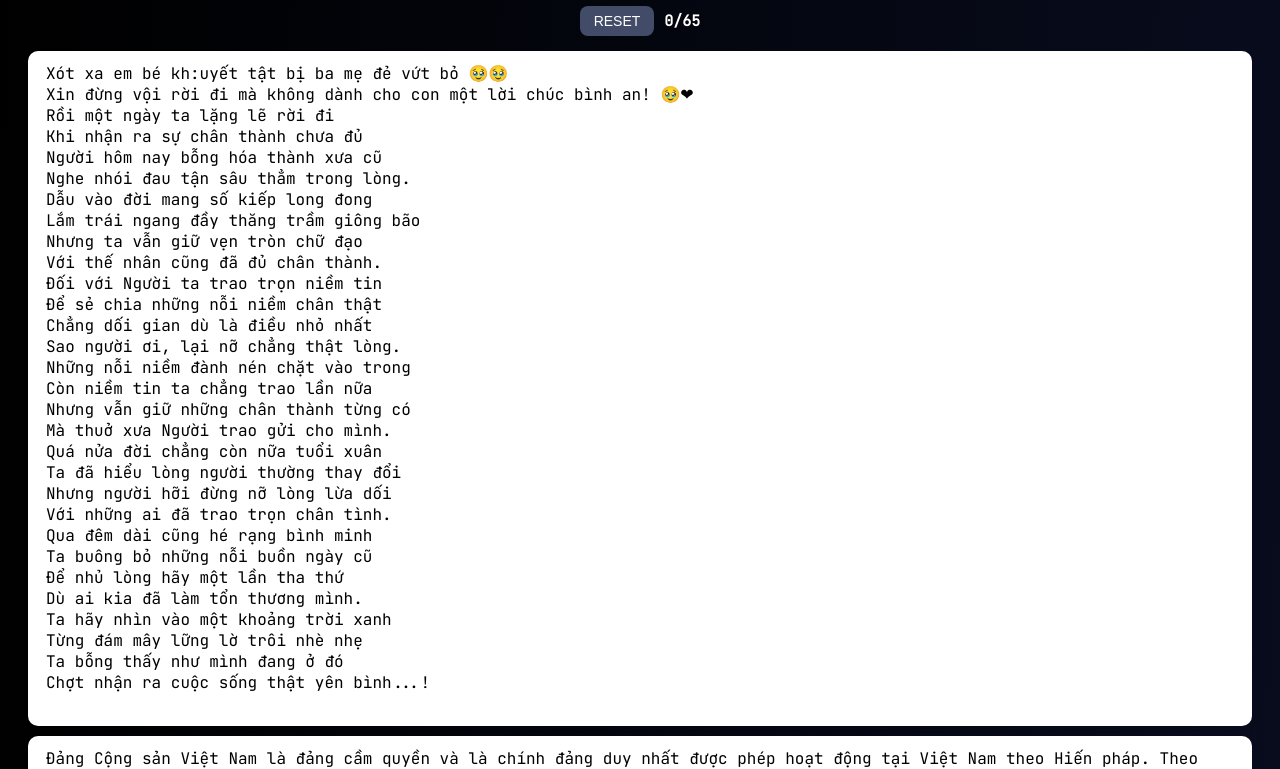
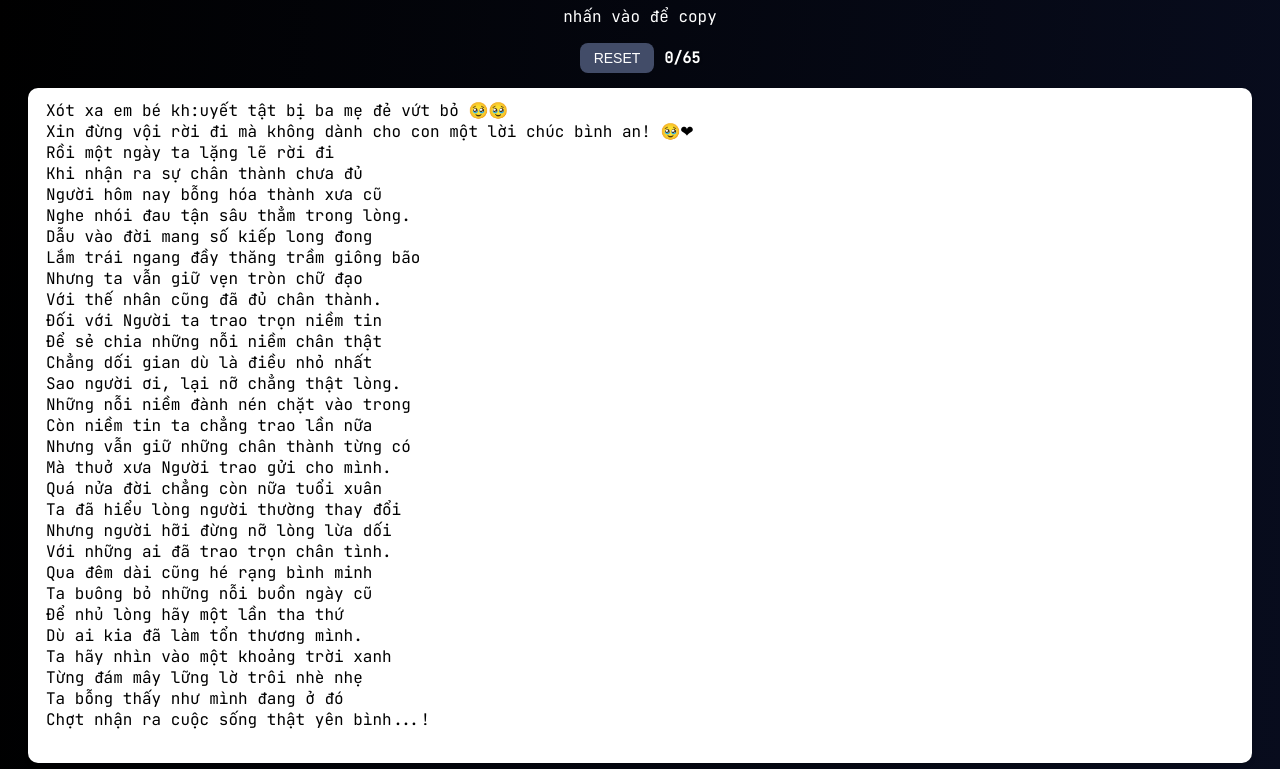
Before and after one commit to buidinhloc/buidinhloc.github.io, a plain HTML site: page index.html in a window 1280 px wide. Shown: the part 108-877 px from the top of the page. Drawn offline with Linux system fonts and the light colour scheme.

Commit message:
Update index.html

```diff
--- a/index.html
+++ b/index.html
@@ -10,7 +10,7 @@
 <body>
 
   <h1>Tất cả những bình luận</h1>
-
+  <p>nhấn vào để copy</p>
   <div class="controls">
     <div class="actions">
       <button class="reset" onclick="resetCopied()">RESET</button>
```
